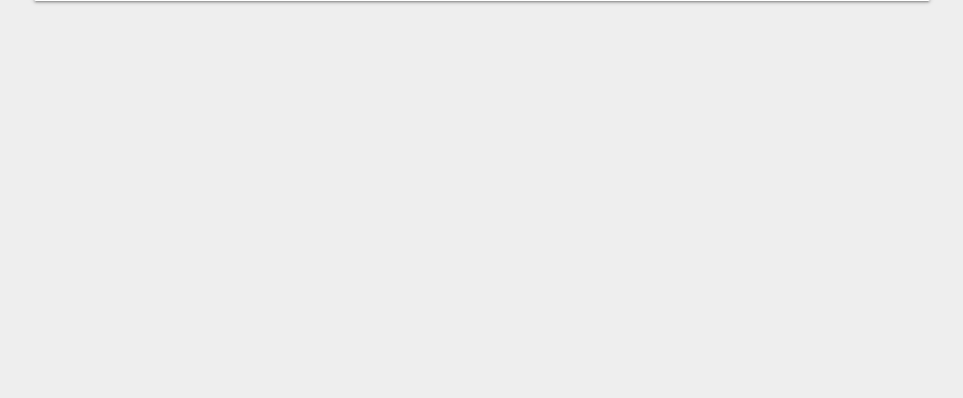
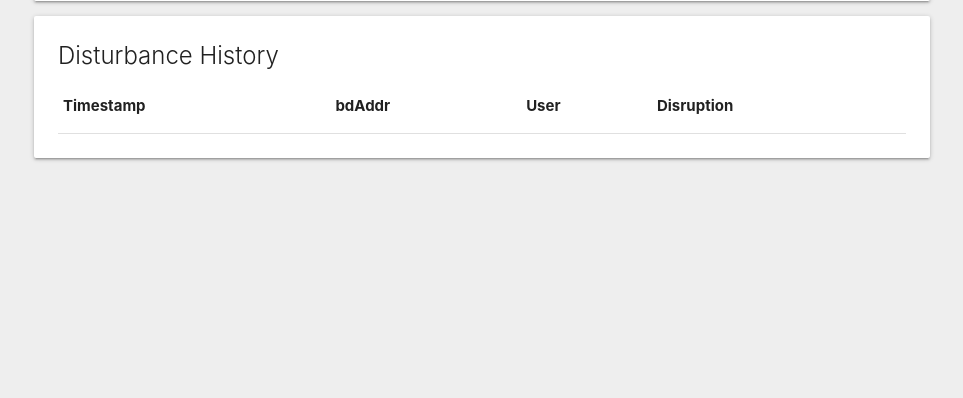
Before and after one commit to timvan/flicpi, a Flask app: page / in a window 1280 px wide. Shown: the part 257-655 px from the top of the page, without its empty margins (158-1121 px from the left). Run offline with Flask 2, Linux system fonts and the light colour scheme; lists and menus that the app fills with data are empty; some libraries are stand-ins or nearby versions.

Commit message:
history table

```diff
--- a/python/templates/index.html
+++ b/python/templates/index.html
@@ -69,15 +69,14 @@
     </div>
 
 
-    <!-- STATUS TABLE -->
 
 	<div class="container">
 
 		<br><br>
 
-		<div class="card">
+        <!-- STATUS TABLE -->
 
-
+        <div class="card">
 			<div class="card-content">
 				<div class="card-title">Flic Buttons</div>
 				<table id="state_table">
@@ -97,7 +96,43 @@
 			</div>
 		</div>
 
+        <!-- DISTURBANCE HISTORY -->
+
+        <div class="card">
+            <div class="card-content">
+                <div class="card-title">Disturbance History</div>
+                <table id="history_table">
+                    <thead>
+                        <tr>
+                            <!-- <th>bdAddr</th> -->
+                            <th>Timestamp</th>
+                            <th>bdAddr</th>
+                            <th>User</th>
+                            <!-- <th>Colour</th> -->
+                            <th>Disruption</th>
+                    </thead>
+                    <tbody id="history_tablebody">
+                        {% for row in history %}
+                            <tr>
+                                <td>{{ row.timestamp }}</td>
+                                <td>{{ row.bdAddr }}</td>
+                                <td>{{ row.user }}</td>
+                                <td>{{ row.disruption }}</td>
+                            </tr>
+                        {% endfor %}
+                    </tbody>
+                </table>
+            </div>
+        </div>
+
+        <!-- GRAPH -->
+
+
+
+
 	</div>
+
+
 
 
 <script type="text/javascript" src="//cdnjs.cloudflare.com/ajax/libs/socket.io/1.3.6/socket.io.min.js"></script>
@@ -106,23 +141,23 @@
 <script type="text/javascript" charset="utf-8">
 
 
-    // ----- FAB -----
+    // ----- INIT FAB -----
     var FAB = document.querySelector('.fixed-action-btn');
     var instance = M.FloatingActionButton.init(FAB, {});
 
-    // ----- CONNECTED DEVICES MODAL -----
+    // ----- INIT CONNECTED DEVICES MODAL -----
 
     var modal_connected_devices = document.getElementById('modal_connected_devices');
     var instance = M.Modal.init(modal_connected_devices, {});
 
 
-    // ----- MODAL -----
+    // ----- INIT ADD FLIC MODAL -----
 
     var modal_add_flic = document.getElementById('modal_add_flic');
     var instance = M.Modal.init(modal_add_flic, {});
 
 
-    // ----- SCOKETS -----
+    // ----- STATE TABLE -----
 
     var socket = io.connect('http://' + document.domain + ':' + location.port);
 
@@ -191,41 +226,6 @@
 	    	};
     	});
     }, 1000);
-
-
-    function secs_to_string(secs) {
-
-    	// console.log(millis);
-
-    	secs = Math.floor(secs);
-
-        if (secs < 60){
-            return (String(secs) + "s")
-        }
-
-    	var days = Math.floor(secs / (60 * 60 * 8));
-    	var hours = Math.floor(secs / (60 * 60)) % 8;
-    	var minutes = Math.floor(secs / 60) % 60;
-
-    	var units = ['d', 'h', 'm'];
-
-    	var lst = [];
-    	var values = [days, hours, minutes];
-
-    	console.log(values);
-
-    	for(var j = 0; j < values.length; j++){
-    		if(values[j] > 0){
-    			lst.push(String(values[j]) + units[j]);
-    		};
-    	};
-
-    	console.log(lst);
-
-    	var rendered_time = lst.join(" ");
-
-    	return rendered_time;
-    }
 
 
     // ----- NEW SCAN WIZARD -----
@@ -349,6 +349,43 @@
         }
     });
 
+
+    // ----- HELPERS -----
+
+    function secs_to_string(secs) {
+
+        // console.log(millis);
+
+        secs = Math.floor(secs);
+
+        if (secs < 60){
+            return (String(secs) + "s")
+        }
+
+        var days = Math.floor(secs / (60 * 60 * 8));
+        var hours = Math.floor(secs / (60 * 60)) % 8;
+        var minutes = Math.floor(secs / 60) % 60;
+
+        var units = ['d', 'h', 'm'];
+
+        var lst = [];
+        var values = [days, hours, minutes];
+
+        console.log(values);
+
+        for(var j = 0; j < values.length; j++){
+            if(values[j] > 0){
+                lst.push(String(values[j]) + units[j]);
+            };
+        };
+
+        console.log(lst);
+
+        var rendered_time = lst.join(" ");
+
+        return rendered_time;
+    }
+
 </script>
 
 
```
Also changed, not shown: python/flaskflic_multiT_eventlet.py (+13 -2 lines).
